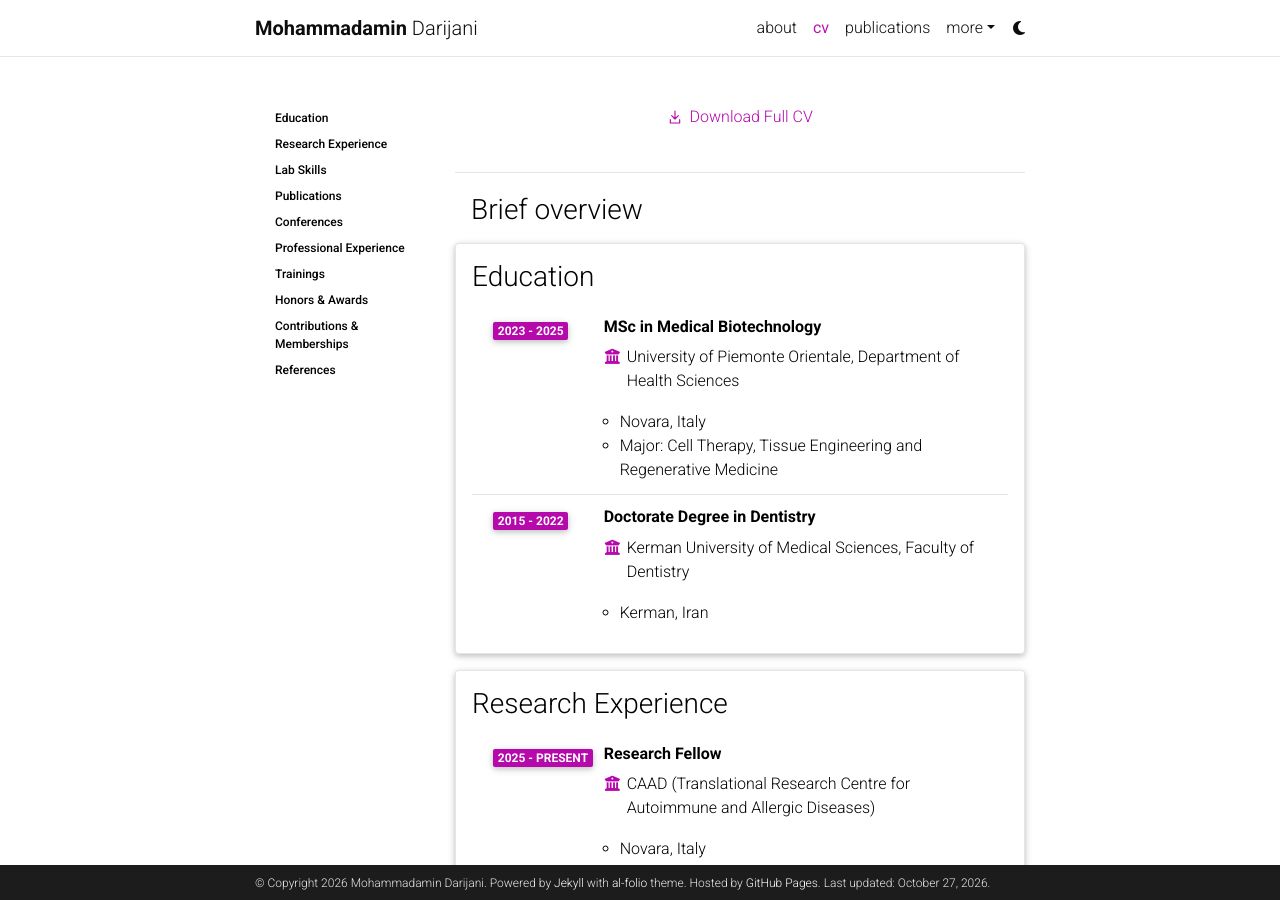
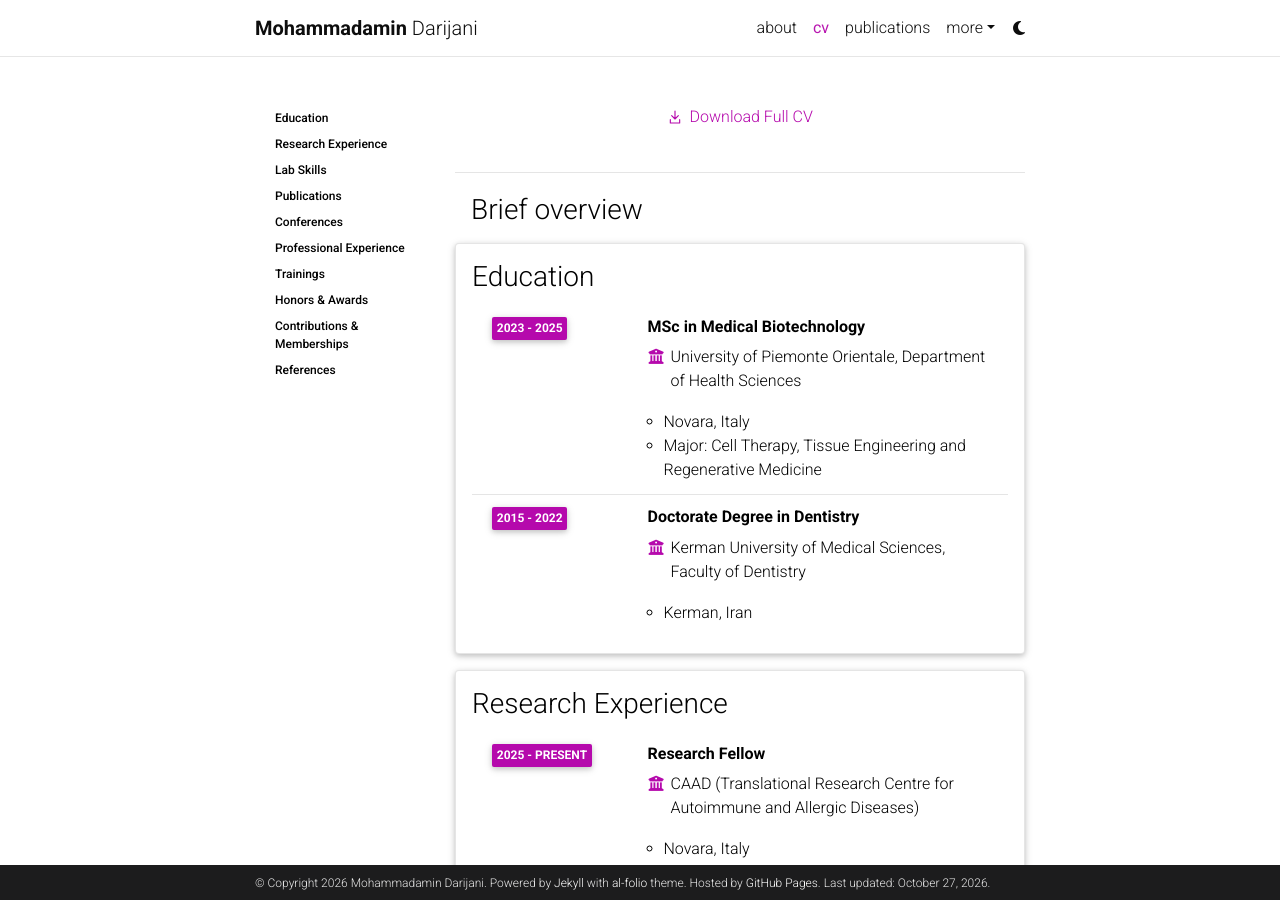
Before and after one commit to amindarijani/amindarijani.github.io, a Jekyll site: the page built from _pages/cv.md, in a window 1280 px wide and 900 px high. Built offline with Jekyll 4.4.1, drawn with Linux system fonts in a browser that asks for light colours; comment, search, counter and statistics services are not loaded; a style sheet for code colours, icons or effects is not loaded.

Commit message:
Add files via upload

```diff
--- a/_includes/cv/time_table.html
+++ b/_includes/cv/time_table.html
@@ -2,28 +2,20 @@
     {% for content in entry.contents %}
       <li class="list-group-item">
         <div class="row">
-          {% if content.year %}
-            <div class="col-xs-2 cl-sm-2 col-md-2 text-center" style="width: 75px;">
-              <table class="table-cv">
-                <tbody>
-                  <tr>
-                    <td>
-                      <span class="badge font-weight-bold danger-color-dark text-uppercase align-middle" style="min-width: 75px;">{{ content.year }}</span>
-                    </td>
-                  </tr>
-                  {% if content.location %}
-                  <tr>
-                    <td>
-                      <p class="location"><i class="fa-solid fa-location-dot iconlocation"></i> {{ content.location }}</p>
-                    </td>
-                  </tr>
-                  {% endif %}
-                </tbody>
-              </table>
-
+          <div class="col-12 col-md-3 mb-3 mb-md-0">
+            <div style="display:flex;flex-direction:column;align-items:flex-start;gap:0.4rem;">
+              {% if content.year %}
+              <span class="badge font-weight-bold danger-color-dark text-uppercase" style="max-width:100%;white-space:normal;line-height:1.4;">{{ content.year }}</span>
+              {% endif %}
+              {% if content.location %}
+              <span style="display:inline-block;max-width:100%;padding:0.25rem 0.5rem;border:1px solid var(--global-divider-color);border-radius:0.25rem;background:var(--global-card-bg-color);color:var(--global-text-color-light);font-size:0.8rem;line-height:1.4;">{{ content.location }}</span>
+              {% endif %}
+              {% if content.employment_type %}
+              <span style="display:inline-block;max-width:100%;padding:0.25rem 0.5rem;border:1px solid var(--global-divider-color);border-radius:0.25rem;background:var(--global-card-bg-color);color:var(--global-text-color-light);font-size:0.8rem;line-height:1.4;">{{ content.employment_type }}</span>
+              {% endif %}
             </div>
-          {% endif %}
-          <div class="col-xs-10 cl-sm-10 col-md-10 mt-2 mt-md-0">
+          </div>
+          <div class="col-12 col-md-9">
             {% if content.title %}
             <h6 class="title font-weight-bold ml-1 ml-md-4">{{content.title}}</h6>
             {% endif %}
```
